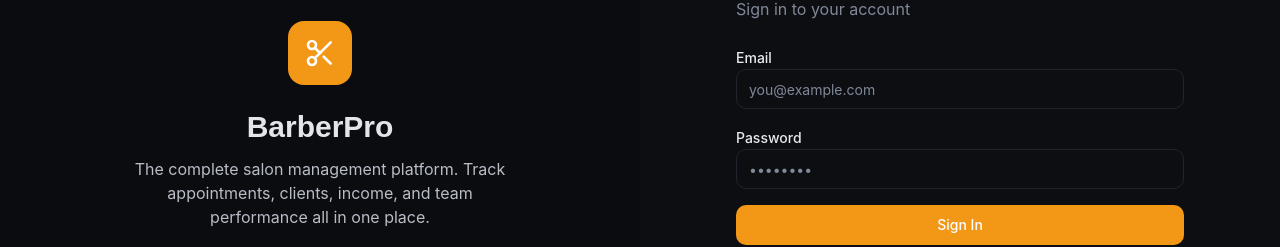
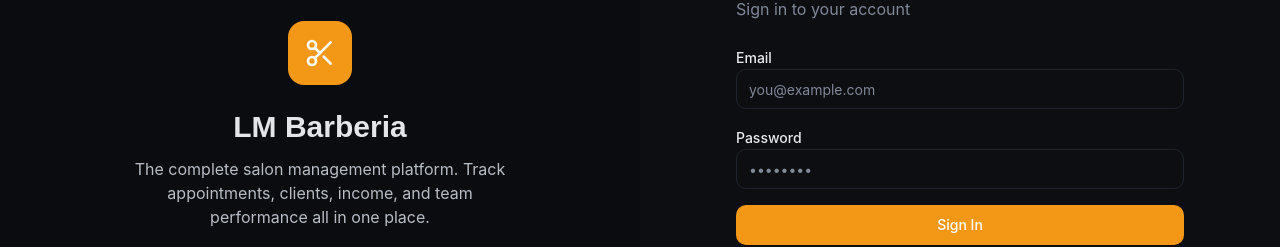
Before and after one commit to Lyoupamedia/lm-barberia, a React (Vite) app: page /login in a window 1280 px wide. Shown: the part 275-522 px from the top of the page. Built offline with nearby package versions, Linux system fonts and the light colour scheme; the HTML template or start-up script is replaced by a standard one.

Commit message:
Preceding changes

```diff
--- a/src/pages/LoginPage.tsx
+++ b/src/pages/LoginPage.tsx
@@ -52,7 +52,7 @@ export default function LoginPage() {
         <div className="flex h-16 w-16 items-center justify-center rounded-2xl bg-primary mb-6">
           <Scissors className="h-8 w-8 text-primary-foreground" />
         </div>
-        <h1 className="text-3xl font-bold text-sidebar-accent-foreground font-heading mb-3">BarberPro</h1>
+        <h1 className="text-3xl font-bold text-sidebar-accent-foreground font-heading mb-3">LM Barberia</h1>
         <p className="text-sidebar-foreground text-center max-w-sm">
           The complete salon management platform. Track appointments, clients, income, and team performance all in one place.
         </p>
```
